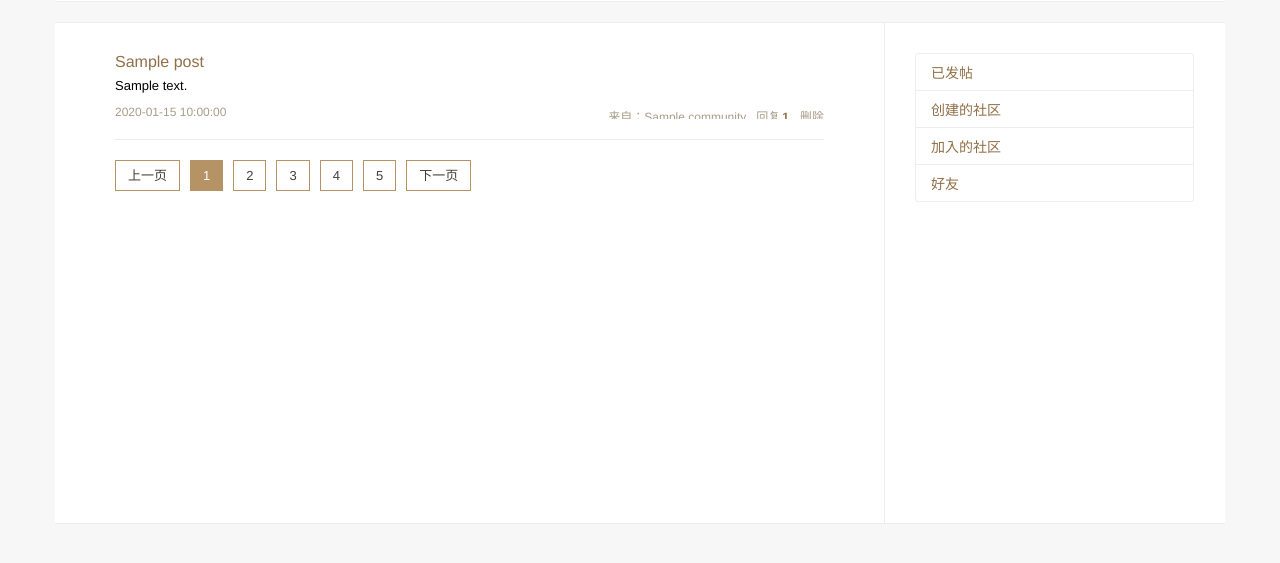
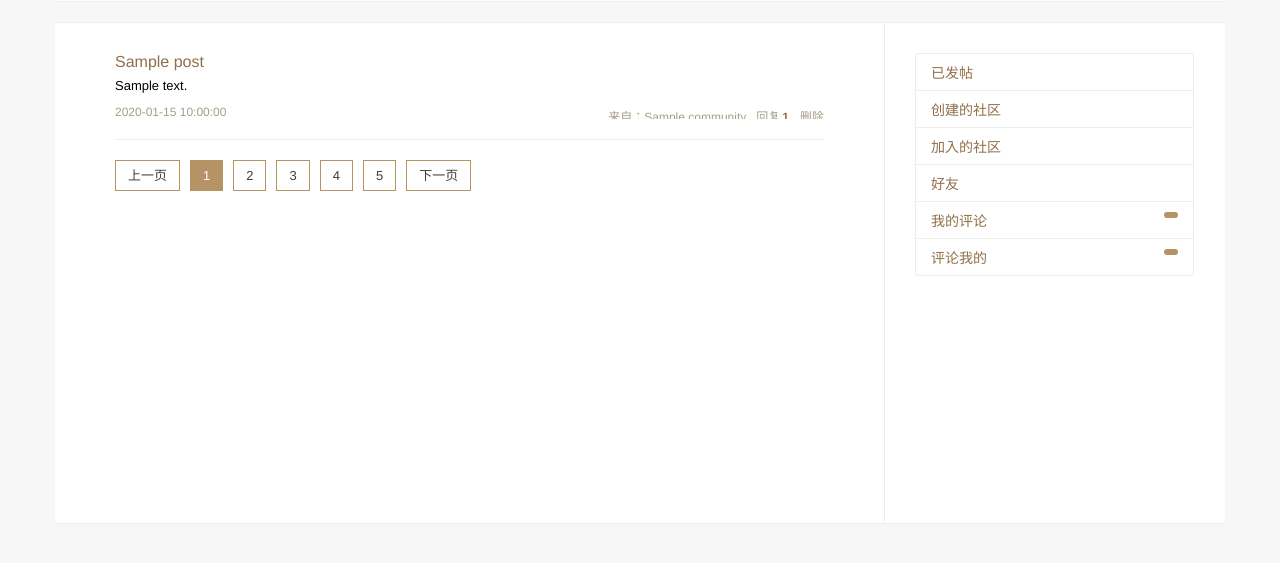
Before and after one commit to liangxinxin/social, a Flask app: template templates/user_info.html in a window 1280 px wide. Shown: the part 209-772 px from the top of the page. Run offline with Flask 2, Linux system fonts and the light colour scheme; the template is opened without the code that fills it: most values are stand-ins (such as "Sample title", 1, 10 or a date in 2020); grey boxes marked "Sample" are stand-in pictures; data that the repository does not hold is empty; parts of the project's set-up code (start-up, migrations or seed data) failed here and were passed over; some libraries are stand-ins or nearby versions; some web fonts are replaced.

Commit message:
add two tabs of user_info

```diff
--- a/templates/user_info_side_right.html
+++ b/templates/user_info_side_right.html
@@ -5,9 +5,9 @@
         <li id="li_community_create"><a href="user_info_community_create?user_id={{view_user_info.id}}">创建的社区</a></li>
         <li id="li_community_join"><a href="user_info_community_join?&user_id={{view_user_info.id}}">加入的社区</a></li>
         <li id="li_friend"><a href="user_info_friend?&user_id={{view_user_info.id}}">好友</a></li>
+        <li><a href="#">我的评论</a><span class="badge"></span></li>
+        <li><a href="#">评论我的</a><span class="badge"></span></li>
         <!--
-        <li><a href="user_comments.html">我的评论</a><span class="badge"></span></li>
-        <li><a href="user_on_my_comments.html">评论我的</a><span class="badge"></span></li>
         <li><a href="user_followed.html">我关注的</a><span class="badge"></span></li>
         <li><a href="user_follow.html">关注我的</a><span class="badge"></span></li>
         -->
```
